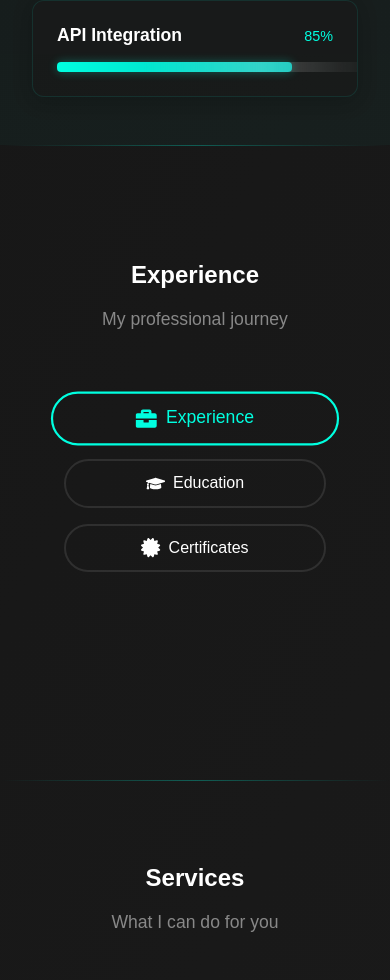
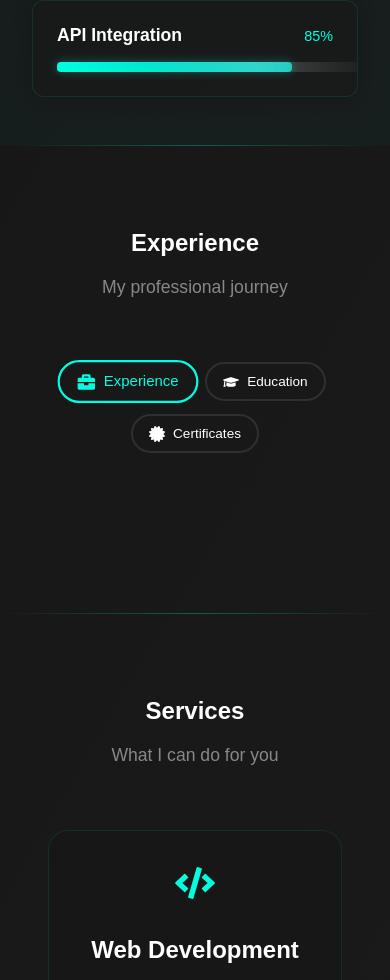
Before and after one commit to suliman-shah/my-portfolio, a React (Vite) app: page / in a window 390 px wide. Shown: the part 4188-5168 px from the top of the page. Built offline with nearby package versions, Linux system fonts and the light colour scheme.

Commit message:
make experince setectio responsive.

```diff
--- a/src/App.css
+++ b/src/App.css
@@ -135,29 +135,31 @@
 .experience-container {
   max-width: 1200px;
   margin: 3rem auto 0;
-  padding: 0 2rem;
+  padding: 0 1rem;
 }
 
 .experience-tabs {
   display: flex;
   justify-content: center;
-  gap: 2rem;
+  gap: 1rem;
   margin-bottom: 3rem;
+  flex-wrap: wrap;
 }
 
 .tab-button {
   background: transparent;
   border: 2px solid rgba(255, 255, 255, 0.1);
   color: #fff;
-  padding: 0.8rem 1.5rem;
+  padding: 0.7rem 1.2rem;
   border-radius: 30px;
   cursor: pointer;
-  font-size: 1rem;
+  font-size: 0.95rem;
   font-weight: 500;
   display: flex;
   align-items: center;
   gap: 0.5rem;
   transition: all 0.3s ease;
+  white-space: nowrap;
 }
 
 .tab-button svg {
@@ -177,8 +179,9 @@
 
 .timeline {
   position: relative;
-  max-width: 800px;
+  max-width: 900px;
   margin: 0 auto;
+  padding: 0 1rem;
 }
 
 .timeline::before {
@@ -224,14 +227,16 @@
 
 .timeline-content h3 {
   color: #00ffe0;
-  font-size: 1.4rem;
+  font-size: 1.3rem;
   margin-bottom: 0.5rem;
+  word-break: break-word;
 }
 
 .timeline-content h4 {
   color: #fff;
-  font-size: 1.1rem;
+  font-size: 1rem;
   margin-bottom: 0.5rem;
+  word-break: break-word;
 }
 
 .timeline-content .duration {
@@ -260,30 +265,70 @@
 }
 
 @media (max-width: 768px) {
+  .experience {
+    padding: 4rem 1rem;
+  }
+
+  .experience-container {
+    padding: 0 0.5rem;
+  }
+
   .experience-tabs {
-    flex-direction: column;
-    align-items: stretch;
-    gap: 1rem;
+    flex-direction: row;
+    justify-content: center;
+    gap: 0.8rem;
+    margin-bottom: 2rem;
   }
 
   .tab-button {
+    padding: 0.6rem 1rem;
+    font-size: 0.85rem;
     justify-content: center;
   }
 
+  .tab-button svg {
+    font-size: 1rem;
+  }
+
+  .timeline {
+    padding: 0 0.5rem;
+  }
+
   .timeline::before {
-    left: 15px;
+    left: 10px;
   }
 
   .timeline-item {
-    padding-left: 45px;
+    padding-left: 40px;
+    padding-bottom: 2rem;
   }
 
   .timeline-marker {
-    left: 9px;
+    left: 5px;
+    width: 12px;
+    height: 12px;
   }
 
   .timeline-content {
-    padding: 1.5rem;
+    padding: 1.2rem;
+    border-radius: 15px;
+  }
+
+  .timeline-content h3 {
+    font-size: 1.1rem;
+  }
+
+  .timeline-content h4 {
+    font-size: 0.9rem;
+  }
+
+  .timeline-content .duration {
+    font-size: 0.8rem;
+  }
+
+  .timeline-content ul li {
+    font-size: 0.95rem;
+    margin-bottom: 0.4rem;
   }
 }
 
```
Also changed, not shown: public/Screenshot (3314).png (added), public/Screenshot (3315) - Copy.png (added).
